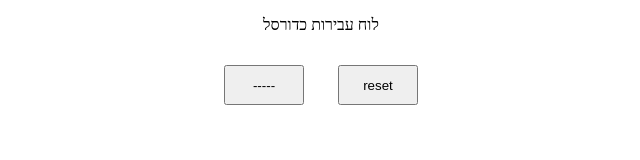
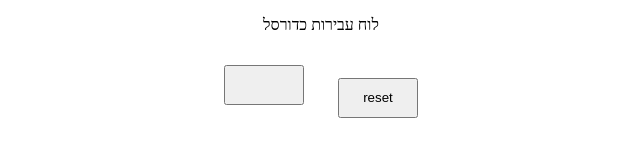
Before and after one commit to liad07/basketballl.github.io, a plain HTML site: page index.html in a window 1280 px wide. Shown: the whole page, without its empty margins (319-959 px from the left). Drawn offline with Linux system fonts and the light colour scheme.

Commit message:
Update index.html

```diff
--- a/index.html
+++ b/index.html
@@ -5,7 +5,7 @@
 <center>
     <p>לוח עבירות כדורסל</p>
 <div>
-    <button onclick="myFunction(this, 'red')">-----</button>
+    <button onclick="myFunction(this, 'red')"></button>
 
     <script>
         var con=0;
```
